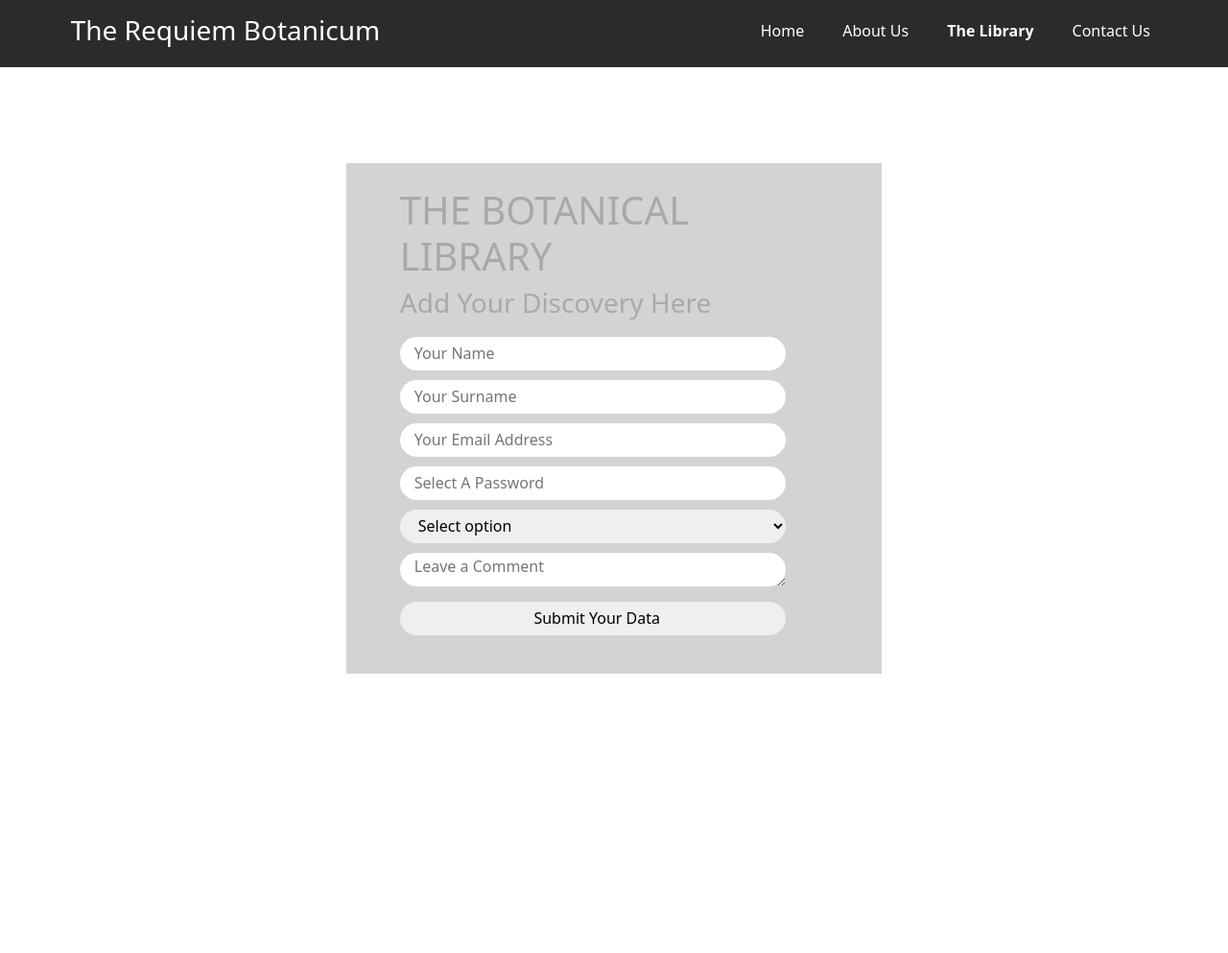
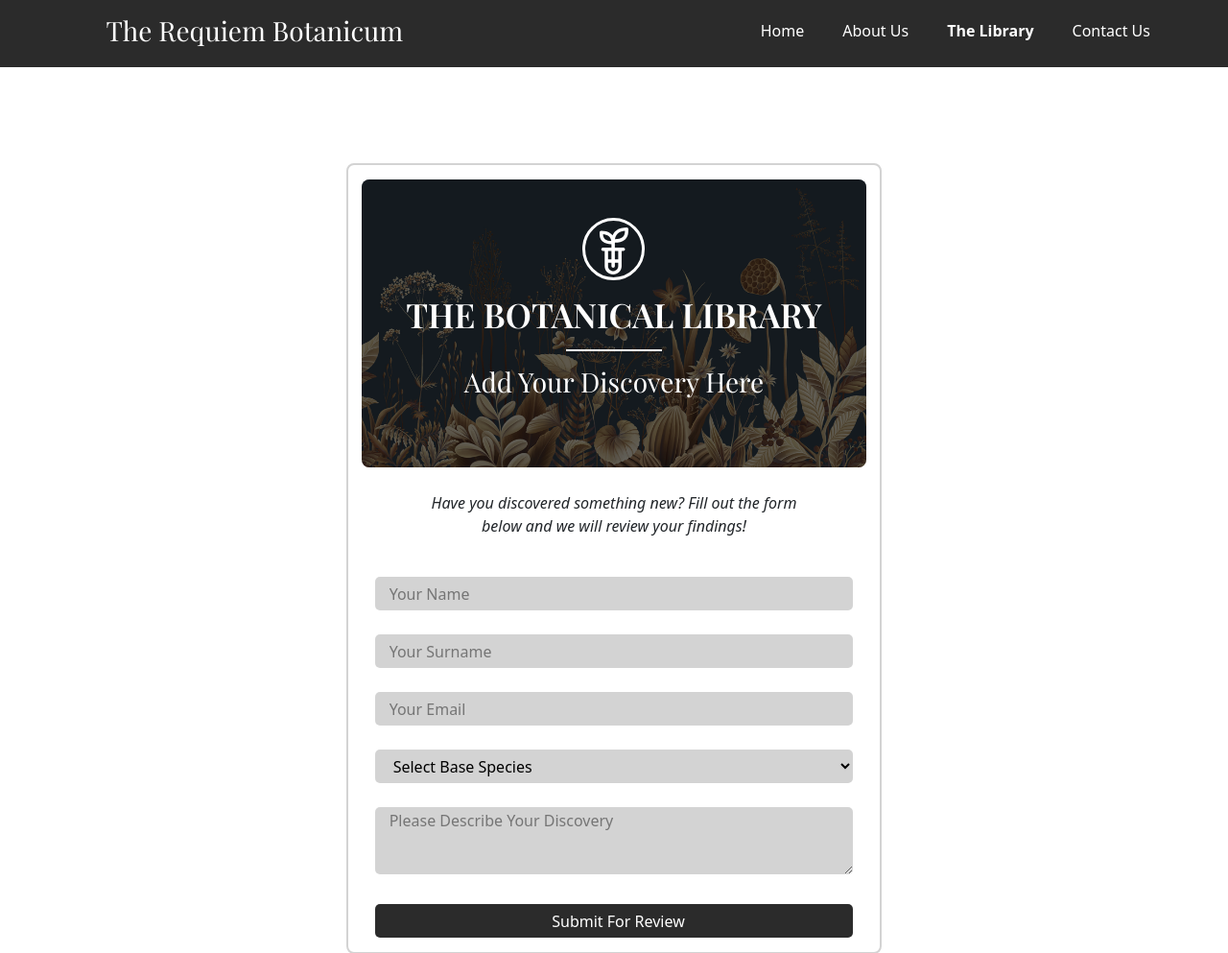
Before and after one commit to Celeste231055/formal_assessment_2, a plain HTML site: page index.html in a window 1280 px wide. Shown: the top 993 px of the page at 96% size. Before the commit the page ends 800 px from the top, so only its background shows below. Drawn offline with nearby package versions, Linux system fonts and the light colour scheme.

Commit message:
Project Completion

```diff
--- a/css/main.css
+++ b/css/main.css
@@ -5,9 +5,11 @@ nav{
     background-color: #2b2b2b;
 }
 .logo{
-    padding-left: 10%;
+    padding-left: 15%;
     padding-top: 15px;
     color: white;
+    font-family: 'Playfair Display', serif;
+    font-weight: 400;
 }
 .nav-con{
     margin-top: 20px;
@@ -33,21 +35,94 @@ form{
     width: 50%;
     margin: 0 auto;
     margin-top: 100px;
-    background-color: lightgrey;
-    padding-left: 5%;
-    padding-right: 5%;
-    padding-top: 25px;
     padding-bottom: 40px;
-    color: darkgrey;
+    border-radius: 8px;
+    border: 2px solid lightgrey;
+    padding-bottom: 15px;
+}
+.image-box{
+    width: 95%;
+    height: 300px;
+    background-image: url("../assets/header.jpg");
+    background-size: cover;
+    background-position: center;
+    border-radius: 8px;
+    margin: 0 auto;
+    margin-top: 15px;
+    color: white;
+    text-align: center;
+    font-family: 'Playfair Display', serif;
+}
+.image-box h1{
+    font-weight: 600;
+    font-size: 35px;
+}
+.image-box {
+    font-weight: 600;
+}
+.overlay{
+    width: 100%;
+    height: 300px;
+    border-radius: 8px;
+    background-color: rgba(0, 0, 0, 0.6);
+    padding-top: 40px;
+}
+.circle{
+    width: 65px;
+    height: 65px;
+    border-radius: 50%;
+    border: 3px solid white;
+    margin: 0 auto;
+    margin-bottom: 15px;
+    padding-top: 7px;
+}
+.line{
+    width: 100px;
+    height: 2px;
+    background-color: white;
+    margin: 0 auto;
+    margin-top: 15px;
+    margin-bottom: 15px;
+}
+.section-text{
+    width: 75%;
+    margin: 0 auto;
+    font-style: italic;
+    text-align: center;
+    margin-top: 25px;
+
 }
 .input-el{
     width: 90%;
     height: 35px;
-    margin-top: 10px;
+    background-color: lightgrey;
+    margin-left: 5%;
+    margin-right: 5%;
+    margin-top: 25px;
     padding-left: 15px;
     border: none;
-    border-radius: 20px;
+    border-radius: 5px;
 }
-:valid{
-    color: balck;
+textarea{
+    height: 70px !important;
 }
+button{
+    background-color:#2b2b2b !important;
+    color: white;
+}
+button:hover{
+    background-color: white !important;
+    color: #2b2b2b;
+    border: 2px solid lightgrey;
+}
+
+footer{
+    width: 100%;
+    height: 120px;
+    background-color: #2b2b2b;
+    color: white;
+    font-style: italic;
+    text-align: center;
+    padding-top: 40px;
+    margin-top: 100px;
+}
--- a/index.html
+++ b/index.html
@@ -8,6 +8,10 @@
 
     <link rel="stylesheet" href="https://cdn.jsdelivr.net/npm/bootstrap@5.2.3/dist/css/bootstrap.min.css">
     <script src="https://cdn.jsdelivr.net/npm/bootstrap@5.2.3/dist/js/bootstrap.min.js"></script>
+
+    <link rel="preconnect" href="https://fonts.googleapis.com">
+    <link rel="preconnect" href="https://fonts.gstatic.com" crossorigin>
+    <link href="https://fonts.googleapis.com/css2?family=Playfair+Display:wght@400;600&display=swap" rel="stylesheet">
 
     <link rel="stylesheet" href="css/main.css">
 </head>
@@ -35,24 +39,40 @@
     </nav>
         <div class="container">
             <form>
-                <h1>THE BOTANICAL LIBRARY</h1>
-                <h3>Add Your Discovery Here</h3>
+                <div class="image-box">
+                    <div class="overlay">
+                        <div class="icon">
+                            <div class="circle">
+                                <img style="width: 50%" src="assets/icon.svg" alt="potted plant logo">
+                            </div>
+                        </div>
+                        <h1>THE BOTANICAL LIBRARY</h1>
+                        <div class="line"></div>
+                        <h3>Add Your Discovery Here</h3>
+                    </div>
+                </div>
+                <div class="section-text">
+                    <p>Have you discovered something new? Fill out the form below and we will review your findings!</p>
+                </div>
 
-                <input class="input-el" type="text" placeholder="Your Name" requires>
-                <input class="input-el" type="text" placeholder="Your Surname" requires>
-                <input class="input-el" type="email" placeholder="Your Email Address" required>
-                <input class="input-el" type="password" placeholder="Select A Password" required>
+                <input class="input-el" type="text" placeholder="Your Name" required>
+                <input class="input-el" type="text" placeholder="Your Surname" required>
+                <input class="input-el" type="email" placeholder="Your Email" required>
 
                 <select class="input-el">
-                    <option>Option 1</option>
-                    <option>Option 2</option>
-                    <option>Option 3</option>
-                    <option selected="selected">Select option</option>
+                    <option>Herbs</option>
+                    <option>Creepers</option>
+                    <option>Trees</option>
+                    <option>Climbers</option>
+                    <option selected="selected">Select Base Species</option>
                 </select>
 
-                <textarea class="input-el" placeholder="Leave a Comment" rows="10"></textarea>
-                <button class="input-el" type="submit">Submit Your Data</button>
+                <textarea class="input-el" placeholder="Please Describe Your Discovery" rows="10"></textarea>
+                <button class="input-el" type="submit">Submit For Review</button>
             </form>
         </div>
+        <footer>
+            <p>Copywrite 2023 - The Requiem Botanicum</p>
+        </footer>
 </body>
 </html>
```
Also changed, not shown: assets/icon.svg (added).
